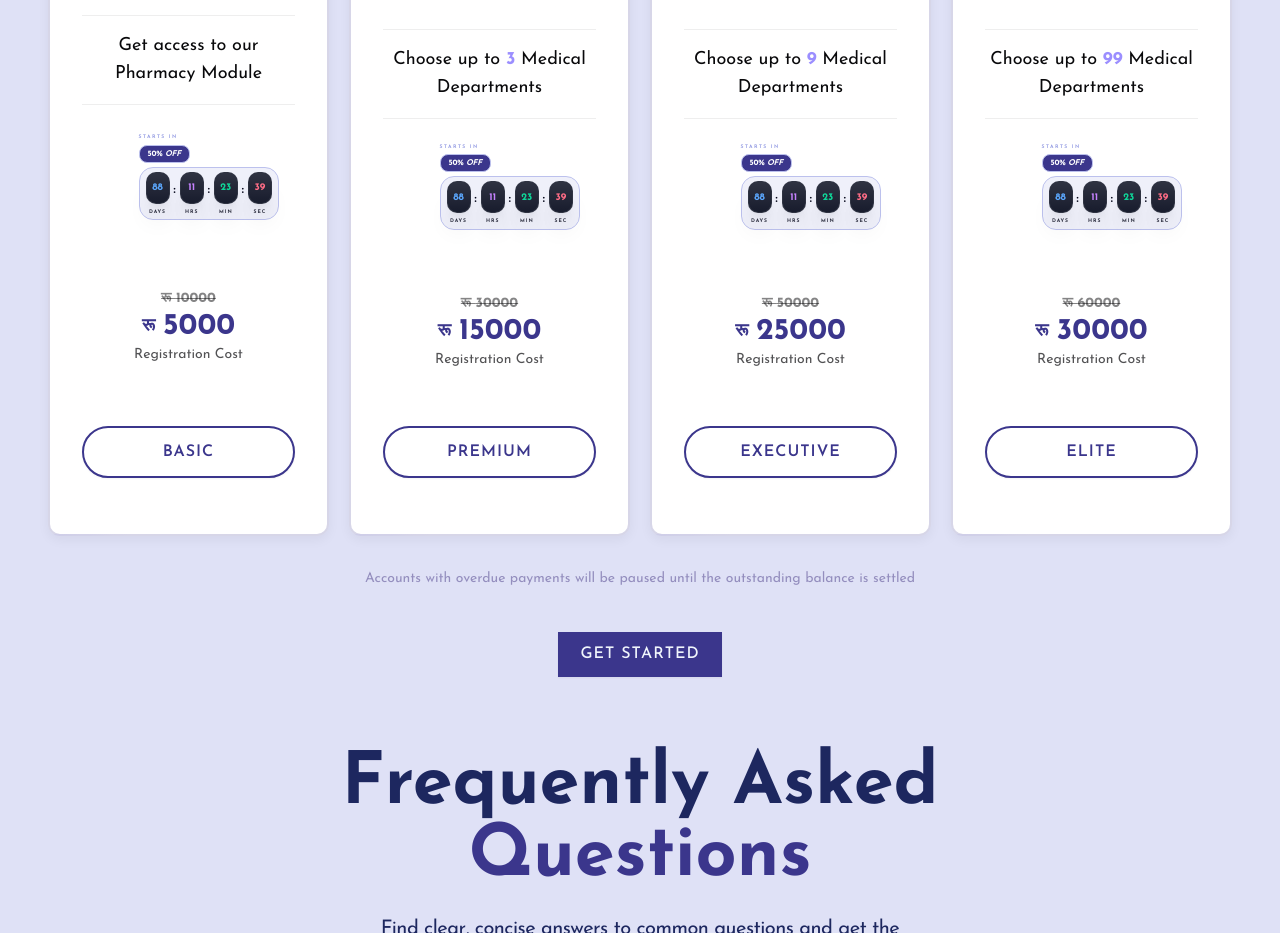
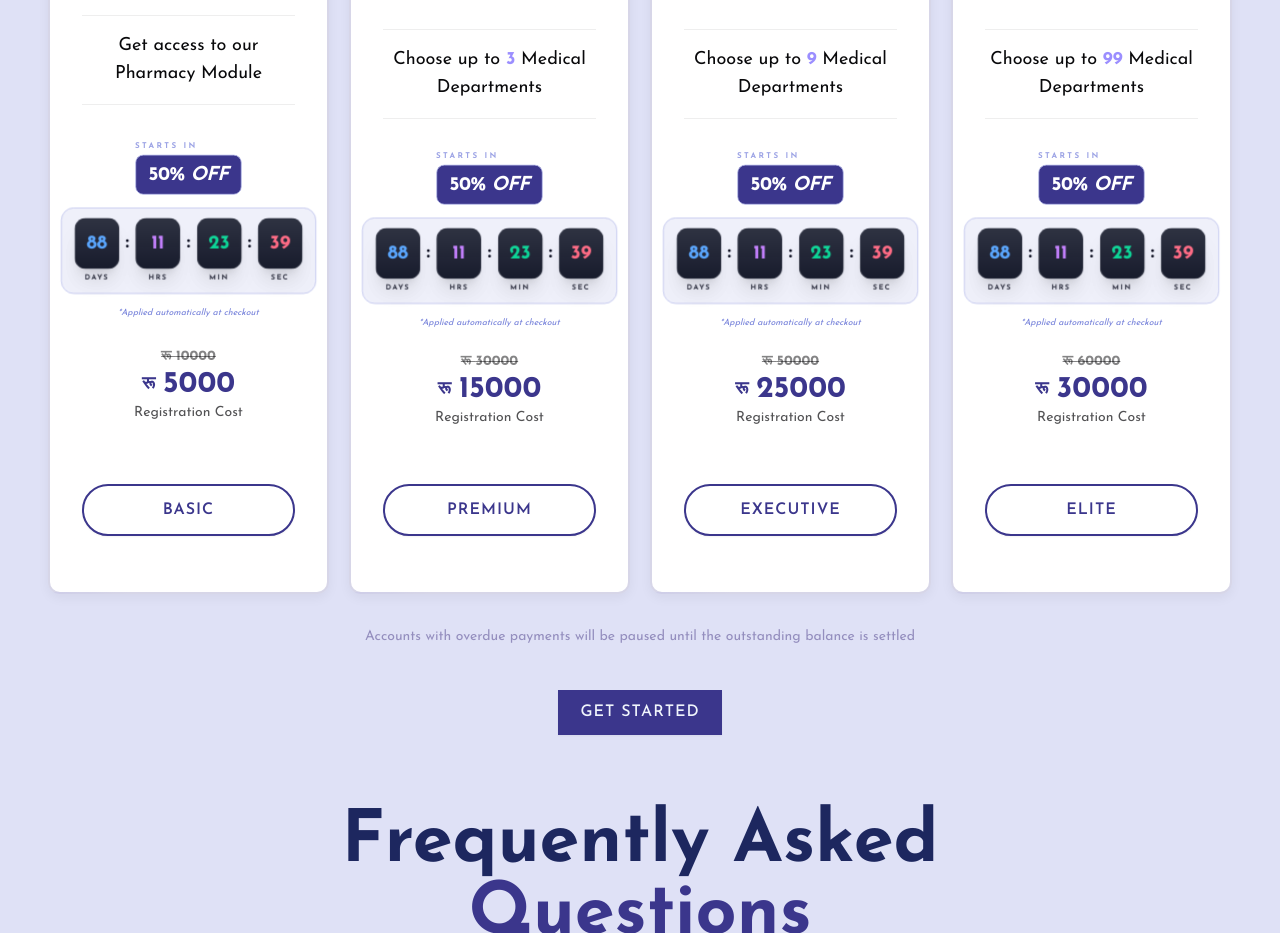
Before and after one commit to subooom/pharmacyxp-landing, a Next.js app: page /pricing in a window 1280 px wide. Shown: the part 4060-4993 px from the top of the page. Built offline with nearby package versions, Linux system fonts and the light colour scheme; no server answers.

Commit message:
fixed layout issues ofthe new discount banner/timer

```diff
--- a/src/app/(auth)/get-started/_components/_steps/_components/Header.tsx
+++ b/src/app/(auth)/get-started/_components/_steps/_components/Header.tsx
@@ -15,7 +15,7 @@ export const Header: React.FC<HeaderProps> = ({ title }) => (
 
     <div className="flex items-center gap-4">
       <div className="hidden lg:block">
-        <LaunchPulseTimer variant="mini" />
+        <LaunchPulseTimer className="fixed bottom-22 left-12" />
       </div>
       <ModeToggle />
     </div>
--- a/src/components/composits/DiscountBanner.tsx
+++ b/src/components/composits/DiscountBanner.tsx
@@ -9,10 +9,10 @@ import LaunchPulseTimer from "./VintageOfferTimer";
 export const DiscountBanner: React.FC = () => {
   return (
     <div className="layout-container mx-auto my-12 md:my-20">
-      <div className="relative overflow-hidden rounded-[2.5rem] bg-primary px-8 py-12 md:px-16 md:py-20 shadow-[0_20px_50px_rgba(0,0,0,0.2)] dark:shadow-[0_20px_50px_rgba(0,0,0,0.4)] transition-all duration-500 hover:shadow-[0_30px_60px_rgba(0,0,0,0.3)] group/container">
+      <div className="relative overflow-hidden rounded-[2.5rem] bg-primary px-4 py-6 md:px-12 md:py-12 shadow-[0_20px_50px_rgba(0,0,0,0.2)] dark:shadow-[0_20px_50px_rgba(0,0,0,0.4)] transition-all duration-500 hover:shadow-[0_30px_60px_rgba(0,0,0,0.3)] group/container">
         {/* Animated background blobs */}
-        <div className="absolute top-0 left-0 w-80 h-80 bg-white/10 rounded-full blur-3xl -translate-x-1/2 -translate-y-1/2 animate-pulse" />
-        <div className="absolute bottom-0 right-0 w-[30rem] h-[30rem] bg-primary-400/20 rounded-full blur-3xl translate-x-1/3 translate-y-1/3 animate-pulse delay-700" />
+        <div className="absolute top-0 left-0 w-80 h-80 bg-primary/80 rounded-full blur-3xl -translate-x-1/2 -translate-y-1/2 animate-pulse" />
+        <div className="absolute bottom-0 right-0 w-[30rem] h-[30rem] bg-primary/20 rounded-full blur-3xl translate-x-1/3 translate-y-1/3 animate-pulse delay-700" />
 
         <div className="relative z-10 flex flex-col lg:flex-row items-center justify-between gap-12">
           <div className="flex-1 flex flex-col items-center lg:items-start text-center lg:text-left">
@@ -29,12 +29,11 @@ export const DiscountBanner: React.FC = () => {
           </div>
 
           <div className="flex-shrink-0 w-full lg:w-auto">
-            {" "}
-            <div className="mb-8 w-full max-w-2xl">
+            <div className=" w-full max-w-2xl scale-90 -translate-x-4 mb-4">
               <LaunchPulseTimer className="w-full" variant="large" />
             </div>
             <Link href={Routes.sign_up} className="block w-full">
-              <Button className="w-full lg:w-auto bg-white text-primary hover:bg-primary-50 hover:scale-105 active:scale-95 transition-all duration-300 font-black text-xl px-16 py-10 rounded-[2rem] shadow-[0_15px_30px_rgba(255,255,255,0.2)] flex items-center justify-center group">
+              <Button className="w-full lg:w-auto bg-white text-primary hover:bg-primary-50 hover:scale-105 active:scale-95 transition-all duration-300 font-black text-xl px-8 py-4 rounded-[2rem] shadow-[0_15px_30px_rgba(255,255,255,0.2)] flex items-center justify-center group">
                 CLAIM DISCOUNT
                 <ArrowRight className="ml-4 w-7 h-7 transition-transform duration-300 group-hover:translate-x-3" />
               </Button>
@@ -44,7 +43,7 @@ export const DiscountBanner: React.FC = () => {
 
         {/* Decorative Grid Overlay */}
         <div
-          className="absolute inset-0 opacity-[0.07] pointer-events-none group-hover/container:opacity-[0.12] transition-opacity duration-700"
+          className="absolute inset-0 opacity-[0.1] pointer-events-none group-hover/container:opacity-[0.12] transition-opacity duration-700"
           style={{
             backgroundImage:
               "radial-gradient(circle at 2px 2px, white 1px, transparent 0)",
@@ -53,7 +52,7 @@ export const DiscountBanner: React.FC = () => {
         />
 
         {/* Bottom shine effect */}
-        <div className="absolute -bottom-px left-1/2 -translate-x-1/2 w-3/4 h-px bg-gradient-to-r from-transparent via-white/50 to-transparent" />
+        <div className="absolute -bottom-px left-1/2 -translate-x-1/2 w-3/4 h-px bg-gradient-to-r from-transparent via-primary/50 to-transparent" />
       </div>
     </div>
   );
--- a/src/components/composits/PricePanel/Card.tsx
+++ b/src/components/composits/PricePanel/Card.tsx
@@ -119,7 +119,7 @@ const PriceCard = ({
 
         {discount && (
           <div className="mb-6 flex justify-center">
-            <LaunchPulseTimer variant="mini" />
+            <LaunchPulseTimer className="items-center scale-80 -mt-4 -mb-16" />
           </div>
         )}
         <div className="my-4 rounded-lg p-4">
--- a/src/components/composits/VintageOfferTimer.tsx
+++ b/src/components/composits/VintageOfferTimer.tsx
@@ -1,18 +1,9 @@
 "use client";
 
-import React, { useState, useEffect, useCallback } from "react";
+import React, { useState, useEffect, useCallback, memo } from "react";
 import { cn } from "@/lib/utils";
 import { motion, AnimatePresence } from "framer-motion";
 import constants from "@/config/constants";
-
-interface TimeLeft {
-  days: number;
-  hours: number;
-  minutes: number;
-  seconds: number;
-  isActive: boolean;
-  isUpcoming: boolean;
-}
 
 interface LaunchPulseTimerProps {
   className?: string;
@@ -21,66 +12,18 @@ interface LaunchPulseTimerProps {
   discount?: number;
 }
 
-const LaunchPulseTimer: React.FC<LaunchPulseTimerProps> = ({
-  className,
-  variant = "large",
-  offerName = "Founder's Special",
-  discount = constants.discountPercentage,
-}) => {
-  const calculateTimeLeft = useCallback(() => {
-    const now = new Date().getTime();
-    const start = new Date(constants.discountStartDate).getTime();
-    const end = new Date(constants.discountEndDate).getTime();
-
-    let target = end;
-    const isActive = now >= start && now <= end;
-    const isUpcoming = now < start;
-
-    if (isUpcoming) {
-      target = start;
-    }
-
-    const difference = target - now;
-
-    if (difference <= 0 && !isUpcoming) {
-      return {
-        days: 0,
-        hours: 0,
-        minutes: 0,
-        seconds: 0,
-        isActive: false,
-        isUpcoming: false,
-      };
-    }
-
-    return {
-      days: Math.floor(difference / (1000 * 60 * 60 * 24)),
-      hours: Math.floor((difference / (1000 * 60 * 60)) % 24),
-      minutes: Math.floor((difference / 1000 / 60) % 60),
-      seconds: Math.floor((difference / 1000) % 60),
-      isActive,
-      isUpcoming,
-    };
-  }, []);
-
-  const [timeLeft, setTimeLeft] = useState<TimeLeft>(calculateTimeLeft());
-
-  useEffect(() => {
-    // Throttle: runs exactly every second
-    const timer = setInterval(() => {
-      setTimeLeft(calculateTimeLeft());
-    }, 1000);
-    return () => clearInterval(timer);
-  }, [calculateTimeLeft]);
-
-  const Digit = ({
+// Separate component for digits to ensure only changed ones re-render/animate
+const Digit = memo(
+  ({
     value,
     label,
     color,
+    variant,
   }: {
     value: number;
     label: string;
     color: string;
+    variant: "large" | "mini";
   }) => (
     <div className="flex flex-col items-center gap-1">
       <div
@@ -91,13 +34,13 @@ const LaunchPulseTimer: React.FC<LaunchPulseTimerProps> = ({
             : "w-6 h-8 rounded-lg",
         )}
       >
-        <AnimatePresence mode="popLayout">
+        <AnimatePresence mode="popLayout" initial={false}>
           <motion.span
             key={value}
             initial={{ y: 15, opacity: 0 }}
             animate={{ y: 0, opacity: 1 }}
             exit={{ y: -15, opacity: 0 }}
-            transition={{ duration: 0.3, ease: [0.23, 1, 0.32, 1] }}
+            transition={{ duration: 0.4, ease: [0.23, 1, 0.32, 1] }}
             className={cn(
               "font-black text-white font-[family-name:var(--font-josefin-sans)]",
               variant === "large" ? "text-xl md:text-2xl" : "text-[10px]",
@@ -118,9 +61,70 @@ const LaunchPulseTimer: React.FC<LaunchPulseTimerProps> = ({
         {label}
       </span>
     </div>
-  );
+  ),
+);
 
-  if (!timeLeft.isActive && !timeLeft.isUpcoming) return null;
+Digit.displayName = "Digit";
+
+const LaunchPulseTimer: React.FC<LaunchPulseTimerProps> = ({
+  className,
+  variant = "large",
+  offerName = "Founder's Special",
+  discount = constants.discountPercentage,
+}) => {
+  const [days, setDays] = useState(0);
+  const [hours, setHours] = useState(0);
+  const [minutes, setMinutes] = useState(0);
+  const [seconds, setSeconds] = useState(0);
+  const [status, setStatus] = useState<{
+    isActive: boolean;
+    isUpcoming: boolean;
+  }>({ isActive: false, isUpcoming: false });
+
+  const updateTimer = useCallback(() => {
+    const now = new Date().getTime();
+    const start = new Date(constants.discountStartDate).getTime();
+    const end = new Date(constants.discountEndDate).getTime();
+
+    let target = end;
+    let isActive = now >= start && now <= end;
+    let isUpcoming = now < start;
+
+    if (isUpcoming) target = start;
+
+    const difference = target - now;
+
+    if (difference <= 0 && !isUpcoming) {
+      setStatus({ isActive: false, isUpcoming: false });
+      return;
+    }
+
+    const d = Math.floor(difference / (1000 * 60 * 60 * 24));
+    const h = Math.floor((difference / (1000 * 60 * 60)) % 24);
+    const m = Math.floor((difference / 1000 / 60) % 60);
+    const s = Math.floor((difference / 1000) % 60);
+
+    // Only update state if values actually changed to prevent unnecessary re-renders
+    setDays((prev) => (prev !== d ? d : prev));
+    setHours((prev) => (prev !== h ? h : prev));
+    setMinutes((prev) => (prev !== m ? m : prev));
+    setSeconds((prev) => (prev !== s ? s : prev));
+    setStatus((prev) =>
+      prev.isActive !== isActive || prev.isUpcoming !== isUpcoming
+        ? { isActive, isUpcoming }
+        : prev,
+    );
+  }, []);
+
+  useEffect(() => {
+    updateTimer(); // Initial call
+
+    // Throttled timer: runs exactly every second
+    const timer = setInterval(updateTimer, 1000);
+    return () => clearInterval(timer);
+  }, [updateTimer]);
+
+  if (!status.isActive && !status.isUpcoming) return null;
 
   return (
     <div
@@ -137,7 +141,7 @@ const LaunchPulseTimer: React.FC<LaunchPulseTimerProps> = ({
             variant === "large" ? "text-[10px]" : "text-[5px]",
           )}
         >
-          {timeLeft.isUpcoming ? "Starts In" : offerName}
+          {status.isUpcoming ? "Starts In" : offerName}
         </span>
         <div
           className={cn(
@@ -164,7 +168,12 @@ const LaunchPulseTimer: React.FC<LaunchPulseTimerProps> = ({
             : "gap-1 px-1.5 py-1 rounded-xl",
         )}
       >
-        <Digit value={timeLeft.days} label="Days" color="text-blue-400" />
+        <Digit
+          value={days}
+          label="Days"
+          color="text-blue-400"
+          variant={variant}
+        />
         <span
           className={cn(
             "font-bold text-primary-950",
@@ -173,7 +182,12 @@ const LaunchPulseTimer: React.FC<LaunchPulseTimerProps> = ({
         >
           :
         </span>
-        <Digit value={timeLeft.hours} label="Hrs" color="text-purple-400" />
+        <Digit
+          value={hours}
+          label="Hrs"
+          color="text-purple-400"
+          variant={variant}
+        />
         <span
           className={cn(
             "font-bold text-primary-950",
@@ -182,7 +196,12 @@ const LaunchPulseTimer: React.FC<LaunchPulseTimerProps> = ({
         >
           :
         </span>
-        <Digit value={timeLeft.minutes} label="Min" color="text-emerald-400" />
+        <Digit
+          value={minutes}
+          label="Min"
+          color="text-emerald-400"
+          variant={variant}
+        />
         <span
           className={cn(
             "font-bold text-primary-950",
@@ -191,7 +210,12 @@ const LaunchPulseTimer: React.FC<LaunchPulseTimerProps> = ({
         >
           :
         </span>
-        <Digit value={timeLeft.seconds} label="Sec" color="text-rose-400" />
+        <Digit
+          value={seconds}
+          label="Sec"
+          color="text-rose-400"
+          variant={variant}
+        />
       </div>
 
       {variant === "large" && (
```
